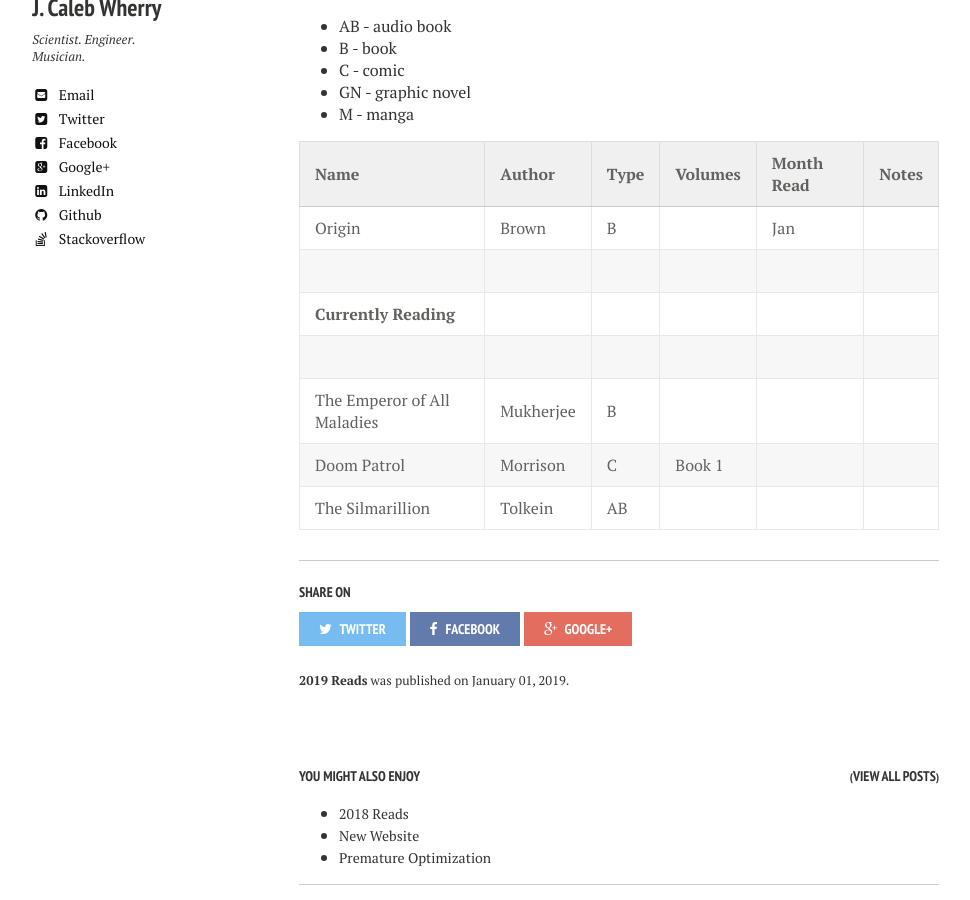
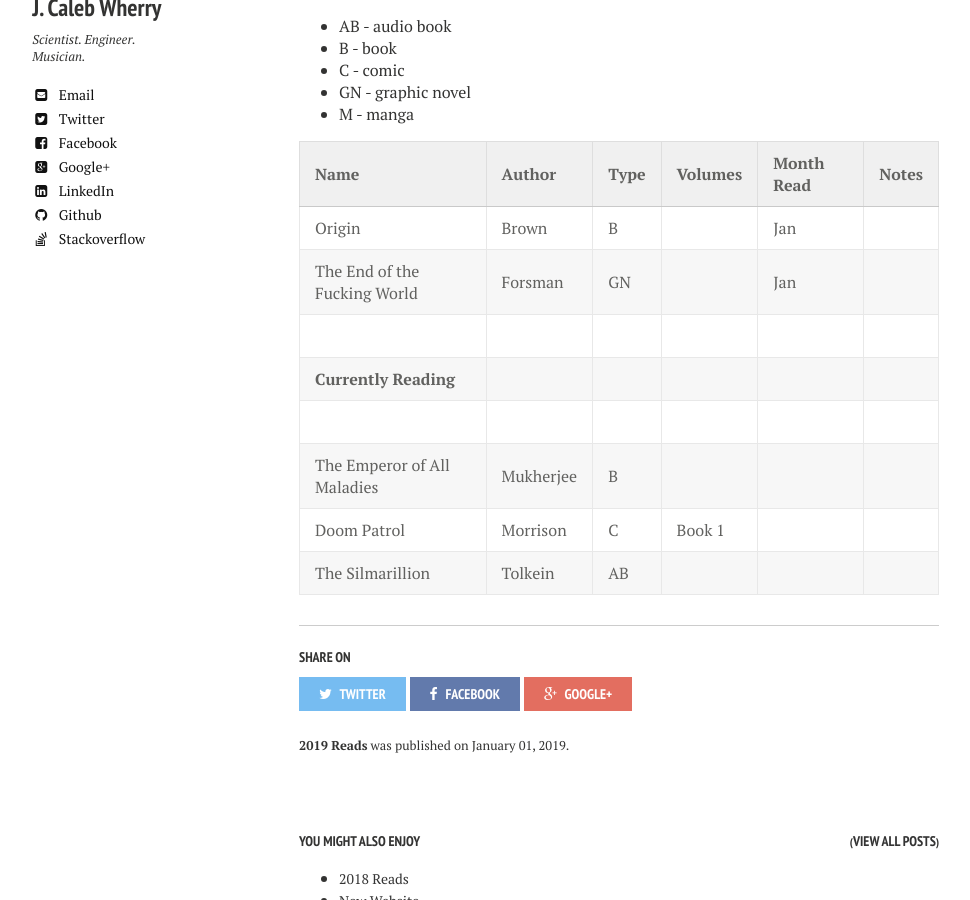
Before and after one commit to calebwherry/calebwherry.github.io, a Jekyll site: the page built from _posts/2019-01-01-2019-Reads.md, in a window 1280 px wide and 900 px high, scrolled down 456 px. Shown: the whole window, without its empty margins (21-991 px from the left). Built offline with Jekyll 4.4.1, drawn with Linux system fonts in a browser that asks for light colours; nearby versions of some CDN libraries; comment, search, counter and statistics services are not loaded.

Commit message:
Added read.

```diff
--- a/_posts/2019-01-01-2019-Reads.md
+++ b/_posts/2019-01-01-2019-Reads.md
@@ -28,6 +28,7 @@ Type Key:
 | Name                               | Author    | Type  | Volumes | Month Read   | Notes               |
 |:-----------------------------------|:----------|:------|:--------|:-------------|:--------------------|
 | Origin                             | Brown     | B     |         | Jan          |                     |
+| The End of the Fucking World       | Forsman   | GN    |         | Jan          |                     |
 |                                    |           |       |         |              |                     |
 | <b>Currently Reading</b>           |           |       |         |              |                     |
 |                                    |           |       |         |              |                     |
```
